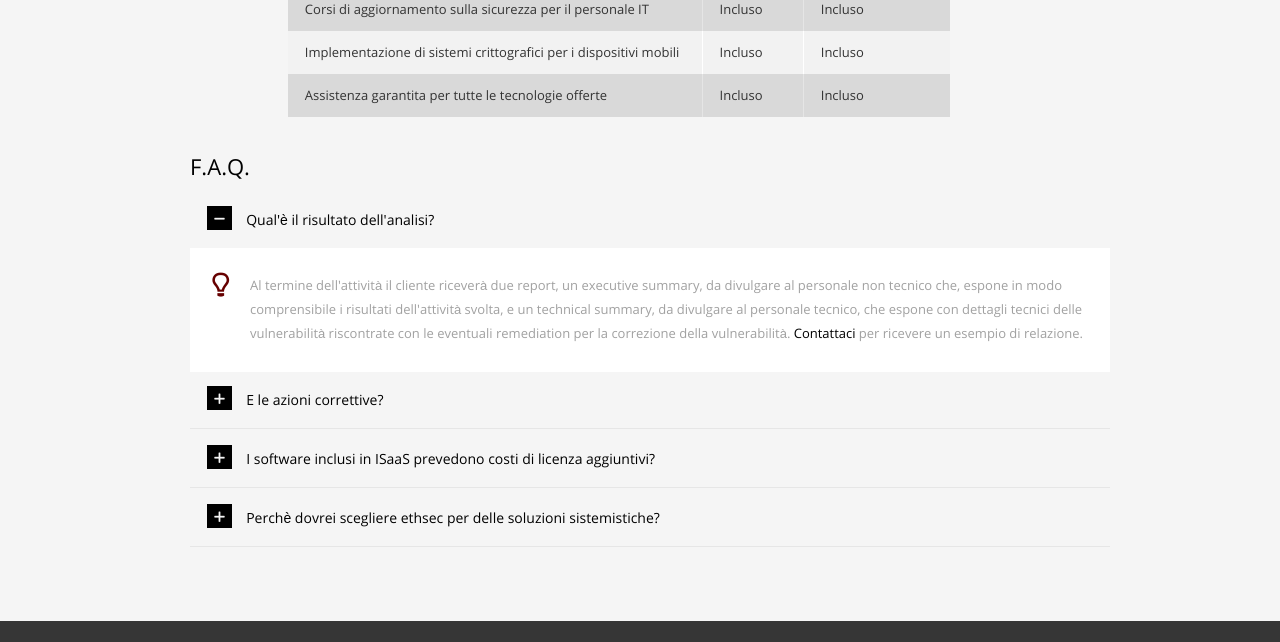
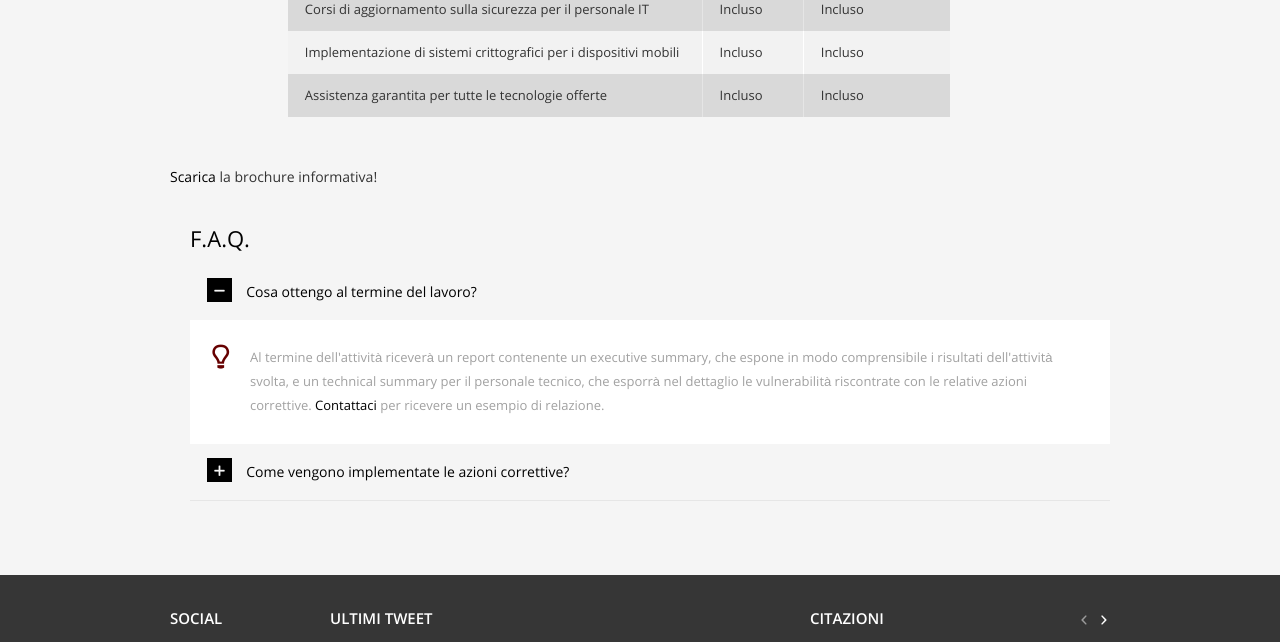
Before and after one commit to ethicalsecurity/ethicalsecurity.github.io, a plain HTML site: page ethical-hacking.html in a window 1280 px wide. Shown: the part 1253-1895 px from the top of the page. Drawn offline with Linux system fonts and the light colour scheme; a script that the page names is missing.

Commit message:
Aggiunti i link alle brochure Sostituite le immagini dei full slider Corrette FAQ ethical hacking

```diff
--- a/ethical-hacking.html
+++ b/ethical-hacking.html
@@ -196,6 +196,10 @@ L'attività viene solitamente svolta "under cover", ovvero in un contesto dove u
 	</div>
 </div>
 <br/>
+<br/>
+<a href="allegati/ethical_hacking.pdf">Scarica</a> la brochure informativa!
+<br/>
+<br/>
 <div class="row-fluid">
 	<div class="portfolioDetails">
             <div class="span12">
@@ -208,17 +212,17 @@ L'attività viene solitamente svolta "under cover", ovvero in un contesto dove u
                     <div id="accordion533" class="accordion">
                         <div class="accordion-group">
                             <div class="accordion-heading">
-                                <a class="accordion-toggle active" href="#collapse747" data-toggle="collapse" data-parent="#accordion533"><span class="entypo plus metaIcon"><i></i></span>Qual'è il risultato dell'analisi?</a>
+                                <a class="accordion-toggle active" href="#collapse747" data-toggle="collapse" data-parent="#accordion533"><span class="entypo plus metaIcon"><i></i></span>Cosa ottengo al termine del lavoro?</a>
                             </div>
                             <div id="collapse747" class="accordion-body in collapse" style="height: auto;">
                                 <div class="accordion-inner">
                                     <p>
-                                        Al termine dell'attività il cliente riceverà due report, un executive summary, da divulgare al personale non tecnico che, espone in modo comprensibile i risultati dell'attività svolta, e un technical summary, da divulgare al personale tecnico, che espone con dettagli tecnici delle vulnerabilità riscontrate con le eventuali remediation per la correzione della vulnerabilità. <a href="contatti.html">Contattaci</a> per ricevere un esempio di relazione.
+                                        Al termine dell'attività riceverà un report contenente un executive summary, che espone in modo comprensibile i risultati dell'attività svolta, e un technical summary per il personale tecnico, che esporrà nel dettaglio le vulnerabilità riscontrate con le relative azioni correttive. <a href="contatti.html">Contattaci</a> per ricevere un esempio di relazione.
                                     </p>
                                 </div>
                             </div>
                             <div class="accordion-heading">
-                                <a class="accordion-toggle collapsed" href="#collapse748" data-toggle="collapse" data-parent="#accordion533"><span class="entypo plus metaIcon"><i></i></span>E le azioni correttive?</a>
+                                <a class="accordion-toggle collapsed" href="#collapse748" data-toggle="collapse" data-parent="#accordion533"><span class="entypo plus metaIcon"><i></i></span>Come vengono implementate le azioni correttive?</a>
                             </div>
                             <div id="collapse748" class="accordion-body collapse" style="height: 0px;">
                                 <div class="accordion-inner">
@@ -228,33 +232,8 @@ L'attività viene solitamente svolta "under cover", ovvero in un contesto dove u
                                 </div>
                             </div>
                         </div>
-                        <div class="accordion-group">
-                            <div class="accordion-heading">
-                                <a class="accordion-toggle collapsed" href="#collapse749" data-toggle="collapse" data-parent="#accordion533"><span class="entypo plus metaIcon"><i></i></span>I software inclusi in ISaaS prevedono costi di licenza aggiuntivi?</a>
-                            </div>
-                            <div id="collapse749" class="accordion-body collapse" style="height: 0px;">
-                                <div class="accordion-inner">
-                                    <p>
-                                       No! Tutte le soluzioni che offriamo, come HIDS/NIDS, firewall e monitoring sono basate su software opensource. Diffidate dalle soluzioni di sicurezza "chiuse".
-                                    </p></div>
-                            </div>
-                        </div>
-                        <div class="accordion-group">
-                            <div class="accordion-heading">
-                                <a class="accordion-toggle" href="#collapse750" data-toggle="collapse" data-parent="#accordion533"><span class="entypo plus metaIcon"><i></i></span>Perchè dovrei scegliere ethsec per delle soluzioni sistemistiche?</a>
-                            </div>
-                            <div id="collapse750" class="accordion-body collapse" style="height: 0px;">
-                                <div class="accordion-inner">
-                                    <p>
-                                        Le aziende che si occupano unicamente di sistemistica, all'occorrenza si improvvisano "esperte" di sicurezza informatica.<br>
-										ETHSEC è specializata nella sicurezza informatica e di conseguenza può ccuparsi di qualsiasi problematica sistemistica.
-										<br><strong>Non si può proteggere ciò che non si conosce</strong>
-                                    </p></div>
-                            </div>
-                        </div>
                     </div>
                     <!-- / accordion -->
-
                 </div>
                 <!-- / sectionFaq -->
             </div>
```
Also changed, not shown: forensics.html (+5 -1 lines), index.html (+4 -4 lines), isaas.html (+4 -0 lines), images/content/full-slider-code.jpg (added), images/content/full-slider-swh.jpg (added), 13 other files.
